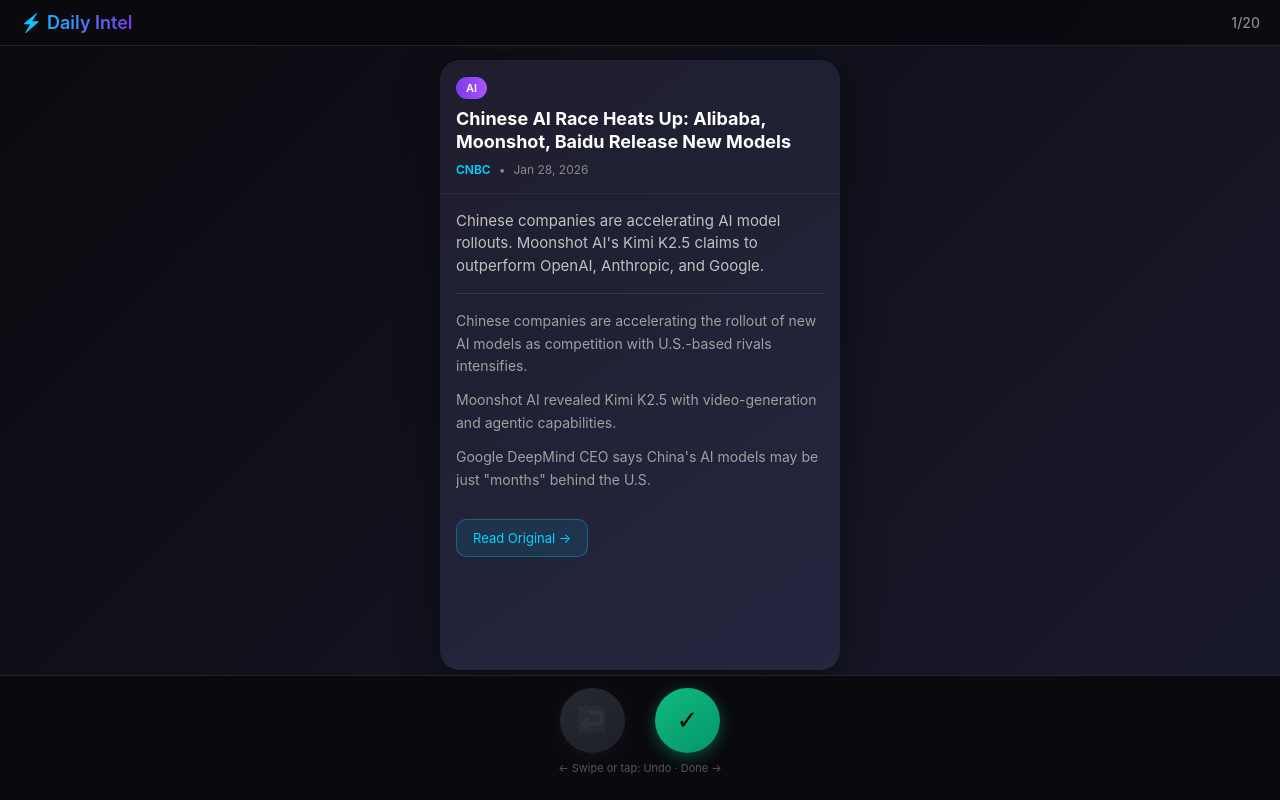
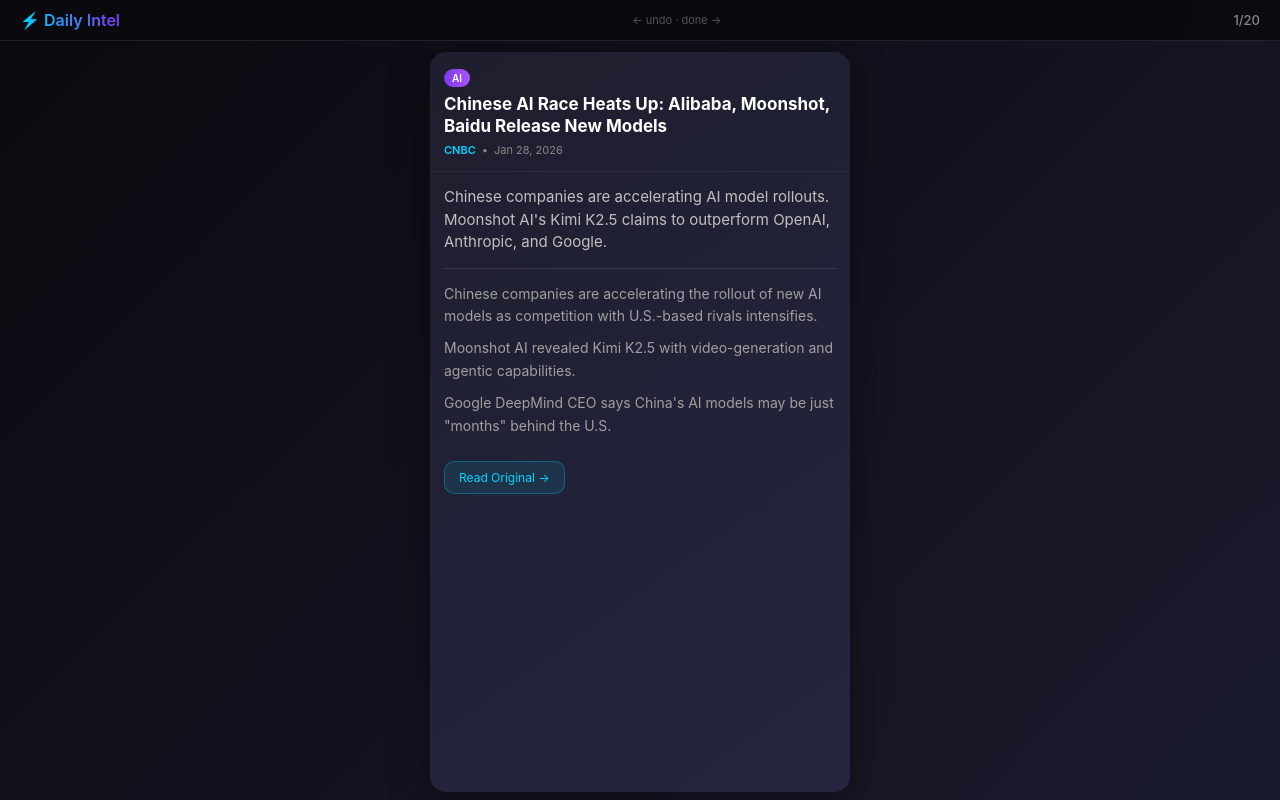
Before and after one commit to realprovisionsbob/neo-digest, a plain HTML site: page index.html in a window 1280 px wide. Drawn offline with Linux system fonts and the light colour scheme.

Commit message:
Remove buttons, full screen swipe only

```diff
--- a/index.html
+++ b/index.html
@@ -17,7 +17,7 @@
 
         .header {
             position: fixed; top: 0; left: 0; right: 0;
-            padding: 12px 20px;
+            padding: 10px 20px;
             background: rgba(10, 10, 15, 0.95);
             backdrop-filter: blur(10px);
             z-index: 100;
@@ -26,23 +26,24 @@
         }
 
         .header h1 {
-            font-size: 18px; font-weight: 600;
+            font-size: 16px; font-weight: 600;
             background: linear-gradient(90deg, #00d4ff, #7c3aed);
             -webkit-background-clip: text; -webkit-text-fill-color: transparent;
         }
 
-        .progress { font-size: 14px; color: #888; font-weight: 500; }
+        .progress { font-size: 13px; color: #888; font-weight: 500; }
+        .swipe-hint { font-size: 11px; color: #555; }
 
         .swipe-zone {
-            position: fixed; top: 50px; left: 0; right: 0; bottom: 120px;
+            position: fixed; top: 44px; left: 0; right: 0; bottom: 0;
             display: flex; justify-content: center; align-items: center;
-            padding: 10px; overflow: hidden;
+            padding: 8px; overflow: hidden;
         }
 
         .card {
-            width: 100%; max-width: 400px; height: 100%;
+            width: 100%; max-width: 420px; height: 100%;
             background: linear-gradient(145deg, #1e1e2e, #252540);
-            border-radius: 20px;
+            border-radius: 16px;
             box-shadow: 0 10px 40px rgba(0,0,0,0.4);
             display: flex; flex-direction: column;
             position: relative;
@@ -52,54 +53,52 @@
 
         .card.animating { transition: transform 0.3s ease-out, opacity 0.3s ease-out; }
 
-        /* Tweet-specific styling */
         .card.tweet-card {
             background: linear-gradient(145deg, #15202b, #192734);
             border: 1px solid rgba(29, 155, 240, 0.2);
         }
 
         .tweet-header {
-            display: flex; align-items: center; gap: 12px;
-            padding: 16px; border-bottom: 1px solid rgba(255,255,255,0.05);
+            display: flex; align-items: center; gap: 10px;
+            padding: 14px; border-bottom: 1px solid rgba(255,255,255,0.05);
         }
 
         .tweet-avatar {
-            width: 48px; height: 48px; border-radius: 50%;
+            width: 44px; height: 44px; border-radius: 50%;
             background: linear-gradient(135deg, #1d9bf0, #0ea5e9);
             display: flex; align-items: center; justify-content: center;
-            font-size: 20px;
+            font-size: 18px; color: white;
         }
 
         .tweet-author { flex: 1; }
         .tweet-name { font-weight: 700; font-size: 15px; color: #fff; }
-        .tweet-handle { font-size: 14px; color: #71767b; }
-        .tweet-logo { font-size: 24px; }
+        .tweet-handle { font-size: 13px; color: #71767b; }
+        .tweet-logo { font-size: 20px; color: #71767b; }
 
-        .tweet-content { flex: 1; padding: 16px; overflow-y: auto; -webkit-overflow-scrolling: touch; }
-        .tweet-text { font-size: 17px; line-height: 1.5; color: #e7e9ea; margin-bottom: 16px; }
-        .tweet-time { font-size: 14px; color: #71767b; margin-bottom: 16px; }
+        .tweet-content { flex: 1; padding: 14px; overflow-y: auto; -webkit-overflow-scrolling: touch; }
+        .tweet-text { font-size: 17px; line-height: 1.5; color: #e7e9ea; margin-bottom: 14px; white-space: pre-wrap; }
+        .tweet-time { font-size: 13px; color: #71767b; margin-bottom: 14px; }
 
         .tweet-stats {
-            display: flex; gap: 24px; padding-top: 16px;
+            display: flex; gap: 20px; padding-top: 14px;
             border-top: 1px solid rgba(255,255,255,0.1);
         }
-        .tweet-stat { display: flex; align-items: center; gap: 6px; font-size: 14px; color: #71767b; }
+        .tweet-stat { display: flex; align-items: center; gap: 5px; font-size: 13px; color: #71767b; }
         .tweet-stat span { color: #e7e9ea; font-weight: 500; }
 
         .tweet-link {
-            display: inline-block; margin-top: 16px; padding: 10px 16px;
+            display: inline-block; margin-top: 14px; padding: 8px 14px;
             background: rgba(29, 155, 240, 0.1); border: 1px solid rgba(29, 155, 240, 0.3);
-            border-radius: 20px; color: #1d9bf0; text-decoration: none; font-size: 14px;
+            border-radius: 18px; color: #1d9bf0; text-decoration: none; font-size: 13px;
         }
 
-        /* Article styling */
         .card-header {
-            padding: 16px; border-bottom: 1px solid rgba(255,255,255,0.05); flex-shrink: 0;
+            padding: 14px; border-bottom: 1px solid rgba(255,255,255,0.05); flex-shrink: 0;
         }
 
         .card-category {
-            display: inline-block; padding: 4px 10px; border-radius: 12px;
-            font-size: 11px; font-weight: 600; text-transform: uppercase; margin-bottom: 8px;
+            display: inline-block; padding: 3px 8px; border-radius: 10px;
+            font-size: 10px; font-weight: 600; text-transform: uppercase; margin-bottom: 6px;
         }
 
         .cat-ai { background: linear-gradient(90deg, #7c3aed, #a855f7); color: white; }
@@ -108,37 +107,25 @@
         .cat-markets { background: linear-gradient(90deg, #10b981, #34d399); color: #1a1a1a; }
         .cat-business { background: linear-gradient(90deg, #f43f5e, #fb7185); color: white; }
 
-        .card-title { font-size: 18px; font-weight: 700; line-height: 1.3; margin-bottom: 8px; color: #fff; }
-        .card-meta { display: flex; align-items: center; gap: 8px; font-size: 12px; color: #888; }
+        .card-title { font-size: 17px; font-weight: 700; line-height: 1.3; margin-bottom: 6px; color: #fff; }
+        .card-meta { display: flex; align-items: center; gap: 6px; font-size: 11px; color: #888; }
         .card-source { font-weight: 600; color: #00d4ff; }
 
-        .card-content { flex: 1; overflow-y: auto; padding: 16px; -webkit-overflow-scrolling: touch; }
-        .card-summary { font-size: 15px; line-height: 1.5; color: #c0c0c0; margin-bottom: 16px; padding-bottom: 16px; border-bottom: 1px solid rgba(255,255,255,0.1); }
+        .card-content { flex: 1; overflow-y: auto; padding: 14px; -webkit-overflow-scrolling: touch; }
+        .card-summary { font-size: 15px; line-height: 1.5; color: #c0c0c0; margin-bottom: 14px; padding-bottom: 14px; border-bottom: 1px solid rgba(255,255,255,0.1); }
         .card-full-text { font-size: 14px; line-height: 1.6; color: #a0a0a0; }
-        .card-full-text p { margin-bottom: 12px; }
-        .card-link { display: inline-block; margin-top: 16px; padding: 10px 16px; background: rgba(0,212,255,0.1); border: 1px solid rgba(0,212,255,0.3); border-radius: 10px; color: #00d4ff; text-decoration: none; font-size: 13px; }
+        .card-full-text p { margin-bottom: 10px; }
+        .card-link { display: inline-block; margin-top: 14px; padding: 8px 14px; background: rgba(0,212,255,0.1); border: 1px solid rgba(0,212,255,0.3); border-radius: 10px; color: #00d4ff; text-decoration: none; font-size: 12px; }
 
-        .footer {
-            position: fixed; bottom: 0; left: 0; right: 0;
-            padding: 12px 20px 25px;
-            background: rgba(10, 10, 15, 0.98);
-            backdrop-filter: blur(10px);
-            border-top: 1px solid rgba(255,255,255,0.1);
+        .swipe-indicator {
+            position: absolute; top: 50%; transform: translateY(-50%);
+            padding: 12px 18px; border-radius: 10px;
+            font-size: 16px; font-weight: 700;
+            opacity: 0; transition: opacity 0.15s;
+            pointer-events: none; z-index: 10;
         }
-
-        .nav-buttons { display: flex; justify-content: center; gap: 30px; margin-bottom: 8px; }
-
-        .nav-btn {
-            width: 65px; height: 65px; border-radius: 50%; border: none;
-            cursor: pointer; display: flex; align-items: center; justify-content: center;
-            font-size: 26px; transition: transform 0.15s;
-        }
-
-        .nav-btn:active { transform: scale(0.9); }
-        .nav-btn:disabled { opacity: 0.3; }
-        .btn-undo { background: linear-gradient(145deg, #6b7280, #4b5563); box-shadow: 0 4px 15px rgba(107, 114, 128, 0.3); }
-        .btn-done { background: linear-gradient(145deg, #10b981, #059669); box-shadow: 0 4px 15px rgba(16, 185, 129, 0.4); }
-        .nav-hint { text-align: center; font-size: 11px; color: #555; }
+        .swipe-left { left: 12px; background: rgba(107, 114, 128, 0.95); color: white; }
+        .swipe-right { right: 12px; background: rgba(16, 185, 129, 0.95); color: white; }
 
         .empty-state { text-align: center; padding: 40px 20px; }
         .empty-state h2 { font-size: 24px; margin-bottom: 12px; background: linear-gradient(90deg, #00d4ff, #7c3aed); -webkit-background-clip: text; -webkit-text-fill-color: transparent; }
@@ -148,18 +135,11 @@
 <body>
     <div class="header">
         <h1>⚡️ Daily Intel</h1>
-        <div class="progress"><span id="current">1</span>/<span id="total">30</span></div>
+        <span class="swipe-hint">← undo · done →</span>
+        <div class="progress"><span id="current">1</span>/<span id="total">20</span></div>
     </div>
 
     <div class="swipe-zone" id="swipeZone"></div>
-
-    <div class="footer">
-        <div class="nav-buttons">
-            <button class="nav-btn btn-undo" id="undoBtn" onclick="undoCard()" disabled>↩️</button>
-            <button class="nav-btn btn-done" onclick="nextCard()">✓</button>
-        </div>
-        <div class="nav-hint">← Swipe or tap: Undo · Done →</div>
-    </div>
 
     <script>
         const newsItems = [
@@ -174,15 +154,15 @@
             {id:9,type:'article',category:'tech',title:'SpaceX Eyes $1.5 TRILLION IPO — Mid-June Target',source:'The Guardian',time:'Jan 28, 2026',summary:'Musk targets symbolic date coinciding with planetary alignment and his birthday.',fullText:'<p>SpaceX seeking to raise $50 billion at $1.5 trillion valuation.</p><p>Would be bigger than Saudi Aramco\'s $29B IPO in 2019.</p>',link:'https://www.theguardian.com/'},
             {id:10,type:'article',category:'tech',title:'Amazon Announces 16,000 Job Cuts — "Project Dawn"',source:'The Guardian',time:'Jan 28, 2026',summary:'Second major layoff wave in 3 months. Internal email leaked early.',fullText:'<p>Amazon cutting 16,000 jobs to reduce layers and bureaucracy.</p><p>Layoffs referred to internally as "Project Dawn."</p>',link:'https://www.theguardian.com/'},
             {id:11,type:'article',category:'markets',title:'S&P 500 Breaks 7,000 — AI Boom Drives Rally',source:'The Guardian',time:'Jan 28, 2026',summary:'Wall Street milestone. Tech now accounts for nearly half the index.',fullText:'<p>S&P 500 crossed 7,000 for the first time.</p><p>Tech stocks account for nearly half of the S&P 500.</p>',link:'https://www.theguardian.com/'},
-            {id:12,type:'article',category:'tech',title:'UK CMA: Publishers Can Opt Out of Google AI Overviews',source:'The Guardian',time:'Jan 28, 2026',summary:'Major win for publishers. Can block scraping without losing search visibility.',fullText:'<p>UK watchdog proposes letting publishers opt out of AI scraping.</p>',link:'https://www.theguardian.com/'},
-            {id:13,type:'tweet',author:'JD Vance',handle:'@JDVance',text:'Watching Tammy Duckworth obsessively interrupt Marco Rubio during this hearing is like watching Forest Gump argue with Isaac Newton.',time:'3:15 PM · Jan 28, 2026',likes:'82.4K',retweets:'9.1K',link:'https://twitter.com/JDVance'},
-            {id:14,type:'article',category:'tech',title:'Robinhood CEO: Tokenized Stocks Could Prevent GameStop Freeze',source:'CoinDesk',time:'Jan 28, 2026',summary:'Vlad Tenev blames 2021 halt on "bad infrastructure."',fullText:'<p>Blockchain-based stock trading would enable 24/7 markets and instant settlement.</p>',link:'https://www.coindesk.com/'},
-            {id:15,type:'tweet',author:'Whole Mars Catalog',handle:'@wholeMars',text:'Tesla manufacturing capacity report now includes Optimus for the first time.\n\nThis is significant.',time:'4:22 PM · Jan 28, 2026',likes:'5.6K',retweets:'1.2K',link:'https://twitter.com/wholeMars'},
-            {id:16,type:'article',category:'markets',title:'Fairshake Super PAC Hits $193M',source:'CoinDesk',time:'Jan 28, 2026',summary:'Crypto\'s political arm got another $49M. Already outpacing last cycle.',fullText:'<p>Fairshake aided dozens of victories for crypto-friendly candidates.</p>',link:'https://www.coindesk.com/'},
-            {id:17,type:'article',category:'business',title:'UK Government: Banks Must Stop Blocking Crypto Firms',source:'CoinDesk',time:'Jan 28, 2026',summary:'Push to become global digital asset hub.',fullText:'<p>UK officials say banks must treat crypto businesses fairly.</p>',link:'https://www.coindesk.com/'},
-            {id:18,type:'tweet',author:'Steven Pinker',handle:'@sapinker',text:'Hoboken, NJ: 9 years without a single fatal traffic crash.\n\nHow they did it: reduced speed limits, protected bike lanes, expanded pedestrian zones, redesigned intersections.\n\nIt\'s possible.',time:'9:30 AM · Jan 28, 2026',likes:'24.1K',retweets:'6.3K',link:'https://twitter.com/sapinker'},
-            {id:19,type:'article',category:'bitcoin',title:'Peter Thiel-Backed Citrea Launches Bitcoin Banking',source:'CoinDesk',time:'Jan 28, 2026',summary:'Founders Fund and Galaxy-backed mainnet aims to turn BTC into high-speed bank.',fullText:'<p>Aims to unlock Bitcoin-denominated credit markets with Treasury-backed stablecoin.</p>',link:'https://www.coindesk.com/'},
-            {id:20,type:'tweet',author:'Brian Feroldi',handle:'@BrianFeroldi',text:'Warren Buffett\'s investing rules:\n\n1. Never lose money\n2. Never forget rule #1\n3. Buy businesses you understand\n4. Buy at fair prices\n5. Think long-term\n6. Be greedy when others are fearful\n\nTimeless wisdom.',time:'8:15 AM · Jan 28, 2026',likes:'18.7K',retweets:'4.2K',link:'https://twitter.com/BrianFeroldi'}
+            {id:12,type:'tweet',author:'JD Vance',handle:'@JDVance',text:'Watching Tammy Duckworth obsessively interrupt Marco Rubio during this hearing is like watching Forest Gump argue with Isaac Newton.',time:'3:15 PM · Jan 28, 2026',likes:'82.4K',retweets:'9.1K',link:'https://twitter.com/JDVance'},
+            {id:13,type:'article',category:'tech',title:'UK CMA: Publishers Can Opt Out of Google AI Overviews',source:'The Guardian',time:'Jan 28, 2026',summary:'Major win for publishers. Can block scraping without losing search visibility.',fullText:'<p>UK watchdog proposes letting publishers opt out of AI scraping.</p>',link:'https://www.theguardian.com/'},
+            {id:14,type:'tweet',author:'Whole Mars Catalog',handle:'@wholeMars',text:'Tesla manufacturing capacity report now includes Optimus for the first time.\n\nThis is significant.',time:'4:22 PM · Jan 28, 2026',likes:'5.6K',retweets:'1.2K',link:'https://twitter.com/wholeMars'},
+            {id:15,type:'article',category:'markets',title:'Fairshake Super PAC Hits $193M',source:'CoinDesk',time:'Jan 28, 2026',summary:'Crypto\'s political arm got another $49M. Already outpacing last cycle.',fullText:'<p>Fairshake aided dozens of victories for crypto-friendly candidates.</p>',link:'https://www.coindesk.com/'},
+            {id:16,type:'tweet',author:'Steven Pinker',handle:'@sapinker',text:'Hoboken, NJ: 9 years without a single fatal traffic crash.\n\nHow they did it: reduced speed limits, protected bike lanes, expanded pedestrian zones, redesigned intersections.\n\nIt\'s possible.',time:'9:30 AM · Jan 28, 2026',likes:'24.1K',retweets:'6.3K',link:'https://twitter.com/sapinker'},
+            {id:17,type:'article',category:'bitcoin',title:'Peter Thiel-Backed Citrea Launches Bitcoin Banking',source:'CoinDesk',time:'Jan 28, 2026',summary:'Founders Fund and Galaxy-backed mainnet aims to turn BTC into high-speed bank.',fullText:'<p>Aims to unlock Bitcoin-denominated credit markets with Treasury-backed stablecoin.</p>',link:'https://www.coindesk.com/'},
+            {id:18,type:'article',category:'business',title:'UK Government: Banks Must Stop Blocking Crypto Firms',source:'CoinDesk',time:'Jan 28, 2026',summary:'Push to become global digital asset hub.',fullText:'<p>UK officials say banks must treat crypto businesses fairly.</p>',link:'https://www.coindesk.com/'},
+            {id:19,type:'tweet',author:'Brian Feroldi',handle:'@BrianFeroldi',text:'Warren Buffett\'s investing rules:\n\n1. Never lose money\n2. Never forget rule #1\n3. Buy businesses you understand\n4. Buy at fair prices\n5. Think long-term\n6. Be greedy when others are fearful\n\nTimeless wisdom.',time:'8:15 AM · Jan 28, 2026',likes:'18.7K',retweets:'4.2K',link:'https://twitter.com/BrianFeroldi'},
+            {id:20,type:'article',category:'tech',title:'Robinhood CEO: Tokenized Stocks Could Prevent GameStop Freeze',source:'CoinDesk',time:'Jan 28, 2026',summary:'Vlad Tenev blames 2021 halt on "bad infrastructure."',fullText:'<p>Blockchain-based stock trading would enable 24/7 markets and instant settlement.</p>',link:'https://www.coindesk.com/'}
         ];
 
         let currentIndex = 0;
@@ -205,6 +185,8 @@
             if (item.type === 'tweet') {
                 card.className = 'card tweet-card';
                 card.innerHTML = `
+                    <div class="swipe-indicator swipe-left">↩️ UNDO</div>
+                    <div class="swipe-indicator swipe-right">✓ DONE</div>
                     <div class="tweet-header">
                         <div class="tweet-avatar">𝕏</div>
                         <div class="tweet-author">
@@ -214,7 +196,7 @@
                         <div class="tweet-logo">𝕏</div>
                     </div>
                     <div class="tweet-content">
-                        <div class="tweet-text">${item.text.replace(/\n/g, '<br>')}</div>
+                        <div class="tweet-text">${item.text}</div>
                         <div class="tweet-time">${item.time}</div>
                         <div class="tweet-stats">
                             <div class="tweet-stat">❤️ <span>${item.likes}</span></div>
@@ -226,6 +208,8 @@
             } else {
                 card.className = 'card';
                 card.innerHTML = `
+                    <div class="swipe-indicator swipe-left">↩️ UNDO</div>
+                    <div class="swipe-indicator swipe-right">✓ DONE</div>
                     <div class="card-header">
                         <span class="card-category cat-${item.category}">${item.category}</span>
                         <h2 class="card-title">${item.title}</h2>
@@ -246,7 +230,6 @@
             zone.appendChild(card);
             updateProgress();
             setupSwipe(card);
-            document.getElementById('undoBtn').disabled = history.length === 0;
         }
 
         function setupSwipe(card) {
@@ -260,6 +243,19 @@
                 if (!isDragging) return;
                 currentX = e.touches[0].clientX - startX;
                 card.style.transform = `translateX(${currentX}px) rotate(${currentX * 0.03}deg)`;
+
+                const leftInd = card.querySelector('.swipe-left');
+                const rightInd = card.querySelector('.swipe-right');
+                if (currentX < -30) {
+                    leftInd.style.opacity = Math.min(Math.abs(currentX) / 80, 1);
+                    rightInd.style.opacity = 0;
+                } else if (currentX > 30) {
+                    rightInd.style.opacity = Math.min(currentX / 80, 1);
+                    leftInd.style.opacity = 0;
+                } else {
+                    leftInd.style.opacity = 0;
+                    rightInd.style.opacity = 0;
+                }
             }, { passive: true });
 
             card.addEventListener('touchend', () => {
@@ -273,6 +269,8 @@
                 } else {
                     card.classList.add('animating');
                     card.style.transform = '';
+                    card.querySelector('.swipe-left').style.opacity = 0;
+                    card.querySelector('.swipe-right').style.opacity = 0;
                 }
                 currentX = 0;
             });
```
